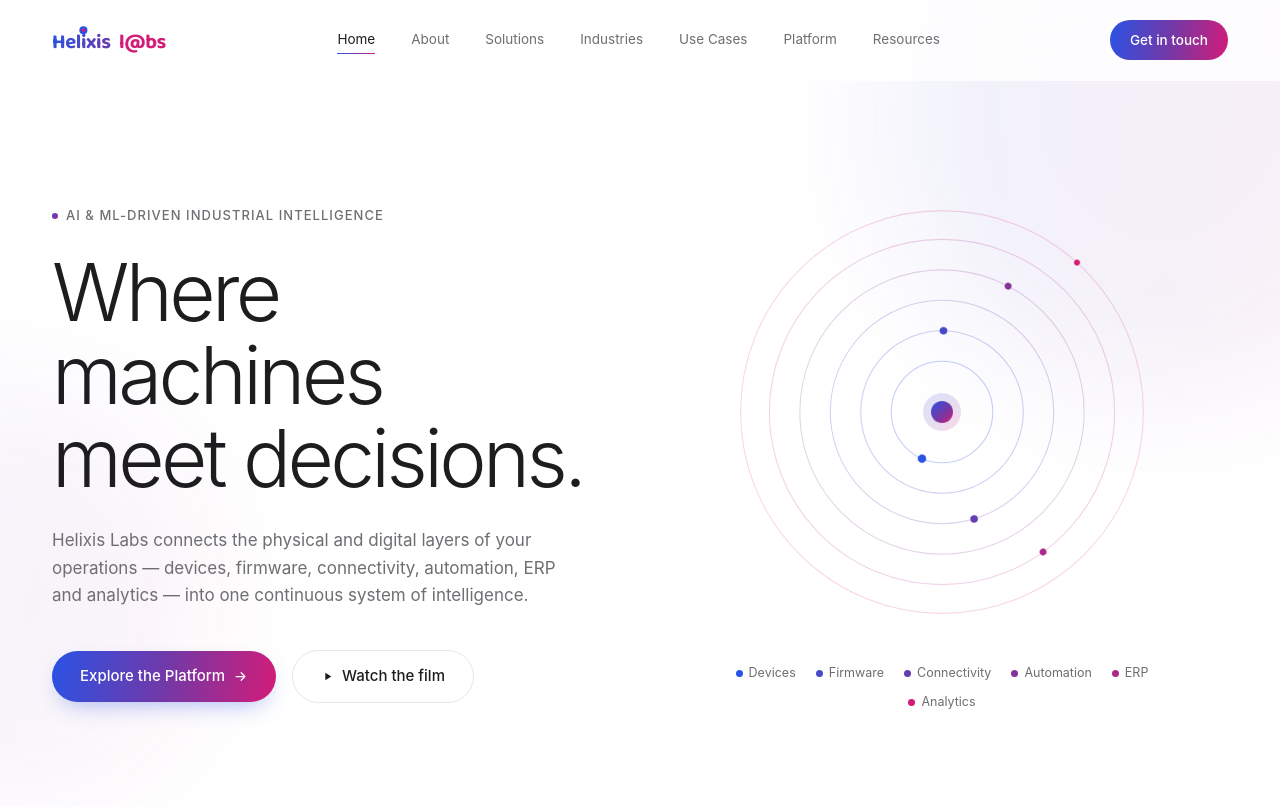
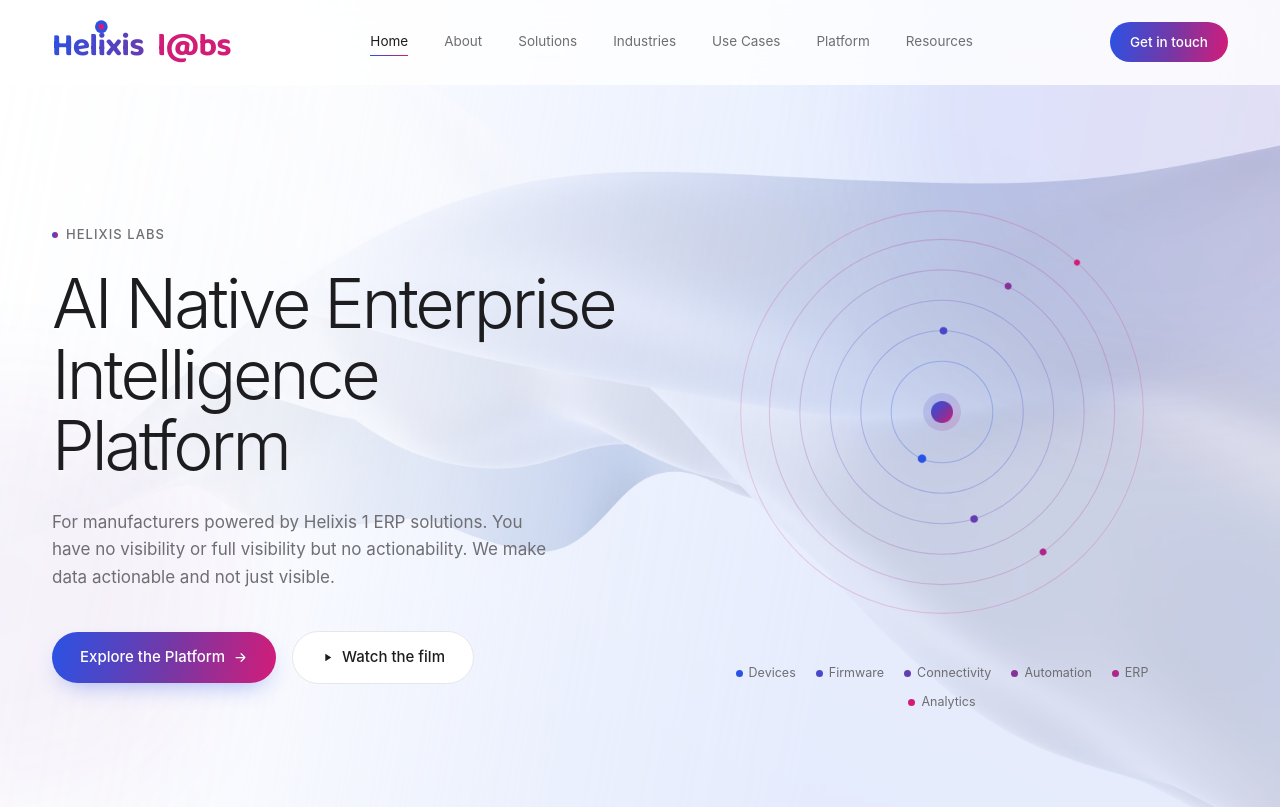
Before and after one commit to dewangi-kmw/Helixis-V2, a plain HTML site: page index.html in a window 1280 px wide. Shown: the top 807 px of the page. Drawn offline with Linux system fonts and the light colour scheme.

Commit message:
DD: added bg iamge in hero section, fixed logo size in navbar and enhanced "What We Enable" section UI-UX

```diff
--- a/index.html
+++ b/index.html
@@ -34,7 +34,7 @@
   <div class="max-w-container mx-auto px-6 lg:px-8">
     <div id="nav-inner" class="flex items-center justify-between transition-all duration-500 py-5">
       <a href="#home" class="flex items-center shrink-0" aria-label="Helixis Labs home">
-        <svg class="h-6 md:h-7 w-auto" viewBox="0 0 272 66" role="img" aria-label="Helixis Labs"><use href="#logo-mark"/></svg>
+        <svg class="h-9 md:h-11 w-auto" viewBox="0 0 272 66" role="img" aria-label="Helixis Labs"><use href="#logo-mark"/></svg>
       </a>
 
       <nav class="hidden lg:flex items-center gap-9" aria-label="Primary">
@@ -80,19 +80,23 @@
 <main>
 <!--HERO-->
 <section id="home" class="relative overflow-hidden pt-40 pb-24 md:pt-48 md:pb-32">
+  <img src="assets/images/hero-fabric.jpg" alt="" aria-hidden="true" class="hero-bg-texture" loading="eager" decoding="async" />
   <div class="pointer-events-none absolute -top-40 -right-40 h-[560px] w-[560px] rounded-full bg-brand-gradient opacity-[0.07] blur-3xl"></div>
   <div class="pointer-events-none absolute top-96 -left-52 h-[420px] w-[420px] rounded-full bg-brand-gradient opacity-[0.05] blur-3xl"></div>
 
   <div class="max-w-container mx-auto px-6 lg:px-8 relative">
     <div class="hero-fade grid lg:grid-cols-2 gap-16 lg:gap-8 items-center">
       <div class="reveal">
-        <p class="eyebrow mb-6">AI &amp; ML-Driven Industrial Intelligence</p>
-        <h1 class="font-light text-[44px] sm:text-[56px] md:text-[68px] lg:text-[80px] leading-[1.04] tracking-tightest text-ink">
-          Where machines
-          <span class="block">meet decisions.</span>
+        <p class="eyebrow mb-6">Helixis Labs</p>
+        <h1 class="font-light text-[44px] sm:text-[56px] md:text-[68px] lg:text-[60px] leading-[1.04] tracking-tightest text-ink">
+          <!-- For manufacturers powered by Helixis 1 ERP solutions. -->
+          AI Native Enterprise
+
+          <span class="block">Intelligence Platform</span>
         </h1>
         <p class="mt-7 max-w-lg text-[17px] leading-relaxed text-ink-soft">
-          Helixis Labs connects the physical and digital layers of your operations — devices, firmware, connectivity, automation, ERP and analytics — into one continuous system of intelligence.
+          For manufacturers powered by Helixis 1 ERP solutions.
+You have no visibility or full visibility but no actionability. We make data actionable and not just visible.
         </p>
         <div class="mt-10 flex flex-wrap items-center gap-4">
           <a href="#platform" class="btn-primary">
--- a/script.js
+++ b/script.js
@@ -168,11 +168,16 @@
 
   /* ---------- Hero cinematic scroll-fade ---------- */
   var heroFadeEl = document.querySelector("#home .hero-fade");
+  var heroFadeSection = document.getElementById("home");
   if (heroFadeEl && !prefersReducedMotion) {
     var heroFadeTicking = false;
     function updateHeroFade() {
-      var vh = window.innerHeight;
-      var progress = Math.min(Math.max(window.scrollY / (vh * 0.85), 0), 1);
+      /* Use the hero section's own scrolled-past distance rather than a fixed
+         viewport-height fraction — on mobile the stacked layout makes the
+         section much taller than one viewport, so a vh-based ratio finished
+         fading the content out long before it actually scrolled offscreen. */
+      var sectionHeight = heroFadeSection ? heroFadeSection.offsetHeight : window.innerHeight * 0.85;
+      var progress = Math.min(Math.max(window.scrollY / sectionHeight, 0), 1);
       heroFadeEl.style.opacity = String(1 - progress * 0.9);
       heroFadeEl.style.transform = "translateY(" + (progress * 70) + "px) scale(" + (1 - progress * 0.05) + ")";
       heroFadeTicking = false;
@@ -329,10 +334,11 @@
         var curRect = stackCards[i].getBoundingClientRect();
         var nextRect = stackCards[i + 1].getBoundingClientRect();
         var diff = nextRect.top - curRect.top;
-        var range = 180;
+        var range = 260;
         var t = Math.max(0, Math.min(1, 1 - diff / range));
-        inner.style.transform = "scale(" + (1 - t * 0.07) + ")";
-        inner.style.filter = "brightness(" + (1 - t * 0.22) + ")";
+        var eased = t * t * (3 - 2 * t); /* smoothstep, avoids a linear/mechanical feel */
+        inner.style.transform = "translateY(" + (-eased * 14) + "px) scale(" + (1 - eased * 0.1) + ")";
+        inner.style.filter = "brightness(" + (1 - eased * 0.32) + ")";
       }
       stackTicking = false;
     }
```
Also changed, not shown: assets/images/hero-fabric.jpg (added), styles.css.
